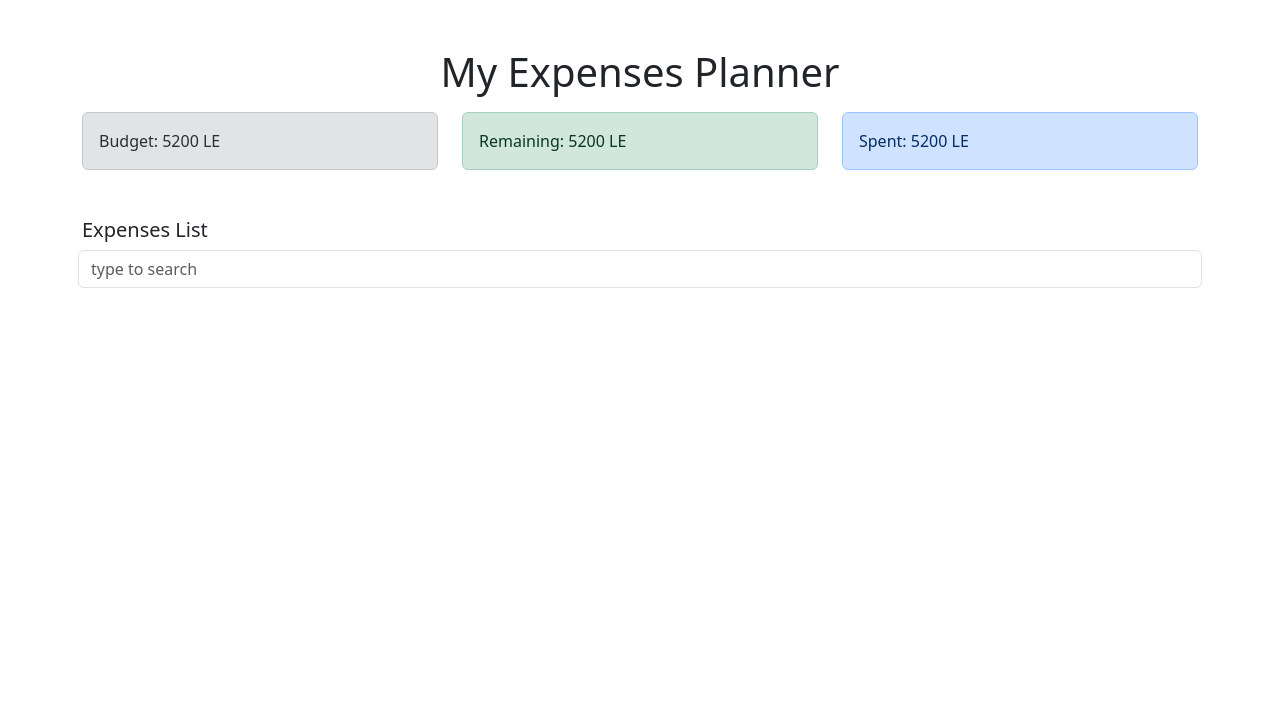
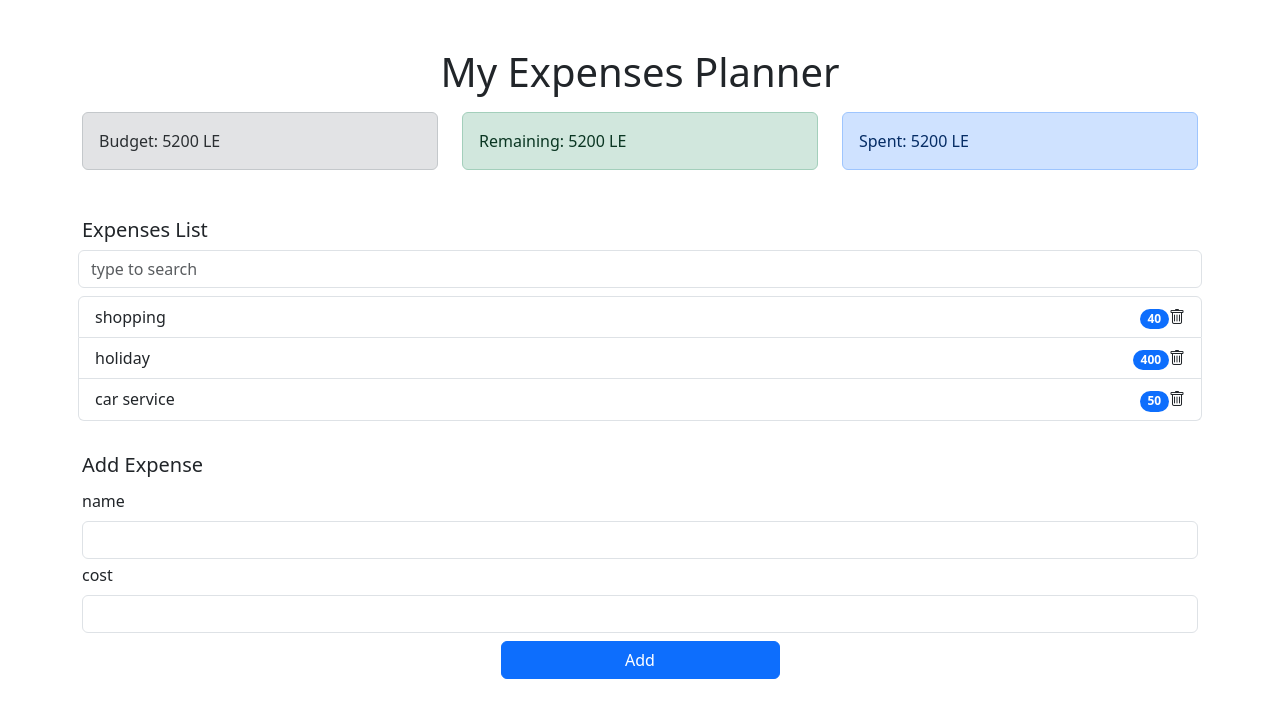
Before and after one commit to manaressam9/reactproj, a React app: page / in a window 1280 px wide. Shown: the top 718 px of the page. Built offline with nearby package versions, Linux system fonts and the light colour scheme.

Commit message:
Expenses Tracker App

```diff
--- a/src/App.js
+++ b/src/App.js
@@ -3,6 +3,7 @@ import Budget from "./component/Expense_Tracker/Budget";
 import Remaining from "./component/Expense_Tracker/Remaining";
 import Spent from "./component/Expense_Tracker/Spent";
 import ExpenseSearch from "./component/Expense_Tracker/ExpenseSearch";
+import AddExpense from "./component/Expense_Tracker/AddExpense";
 
 const App = () => {
    return (
@@ -16,7 +17,9 @@ const App = () => {
         <div className="row mt-3">
          <ExpenseSearch />
         </div>
-
+        <div className="row mt-3">
+         <AddExpense/>
+        </div>
       </div>
    )
 }
--- /dev/null
+++ b/src/component/Expense_Tracker/AddExpense.js
@@ -0,0 +1,23 @@
+import React from "react";
+
+export default function AddExpense(){
+
+    return(
+        <>
+        <h5 className="mt-3"> Add Expense</h5>
+        <div className="mt-1">
+        <label className="form-label" placeholder="shopping">name</label>
+        <input type="text" className="form-control" required='required'/>
+        </div>
+
+        <div className="mt-1">
+        <label className="form-label" placeholder="100 ">cost</label>
+        <input type="text" className="form-control" required='required'/>
+        </div>
+        <div className="d-flex justify-content-center">
+        <button className="mt-2 btn btn-primary w-25 ">Add</button>
+
+        </div>
+        </>
+    );
+}
--- a/src/component/Expense_Tracker/ExpenseSearch.js
+++ b/src/component/Expense_Tracker/ExpenseSearch.js
@@ -14,7 +14,20 @@ const ExpenseSearch = () => {
                 <input className="form-control" type="text" placeholder="type to search" />
             </div>
             <div className="mt-2 px-2">
+            <ul className="list-group">
+            {ExpensesList.map(expense => (
+                <li key={expense.id} className="list-group-item d-flex justify-content-between align-items-center">
+                    {expense.name}
+                    <div>
+                    <span className=" badge bg-primary rounded-pill mr-3">
+                    {expense.cost}
+                        </span>
 
+                        <i className="bi bi-trash"></i>
+                    </div>
+                </li>
+            ))}
+            </ul>
             </div>
         </>
     );
```
